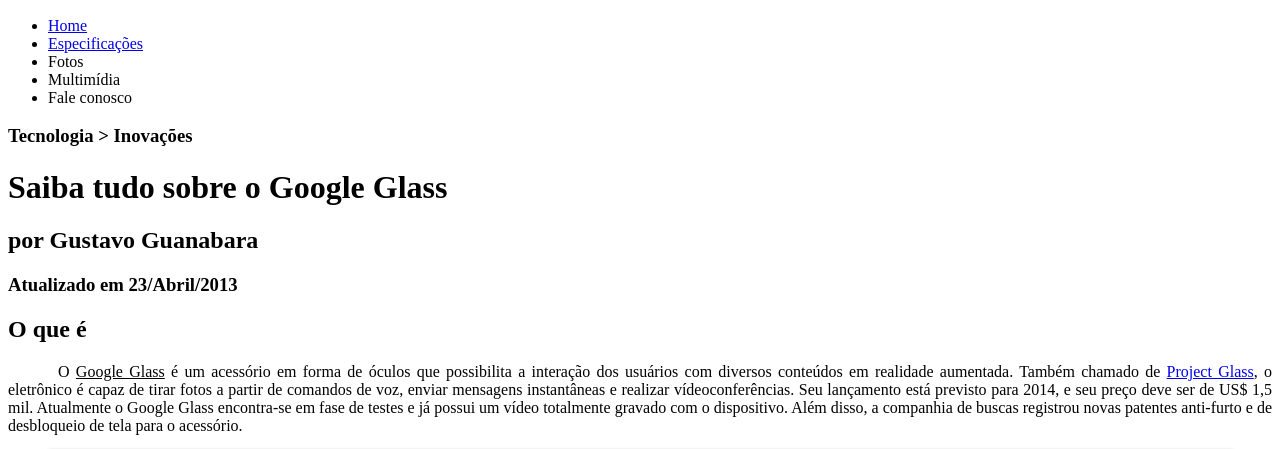
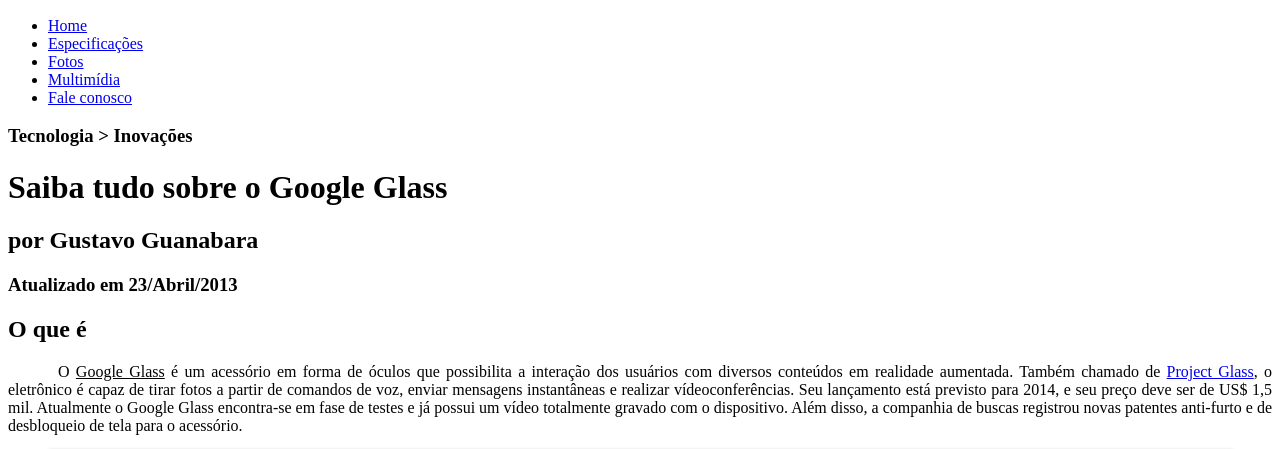
Before and after one commit to AnaFelipe/Curso_html, a plain HTML site: page index.html in a window 1280 px wide. Shown: the part 302-751 px from the top of the page. Drawn offline with Linux system fonts and the light colour scheme.

Commit message:
atualizei 12:14

```diff
--- a/index.html
+++ b/index.html
@@ -22,9 +22,9 @@
     <ul type="disc">
         <li><a href="index.html" target="_blank">Home</a></li>
         <li><a href="specs.html">Especificações</a></li>
-        <li>Fotos</li>
-        <li>Multimídia</li>
-        <li>Fale conosco</li>
+        <li><a href="fotos.html">Fotos</a></li>
+        <li><a href="multimidia.html">Multimídia</a></li>
+        <li><a href="fale-conosco.html">Fale conosco</a></li>
     </ul>
 </nav>
 
```
